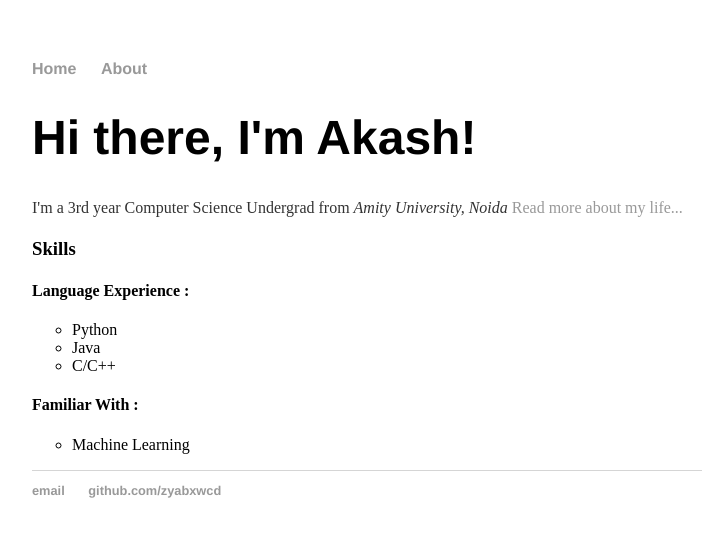
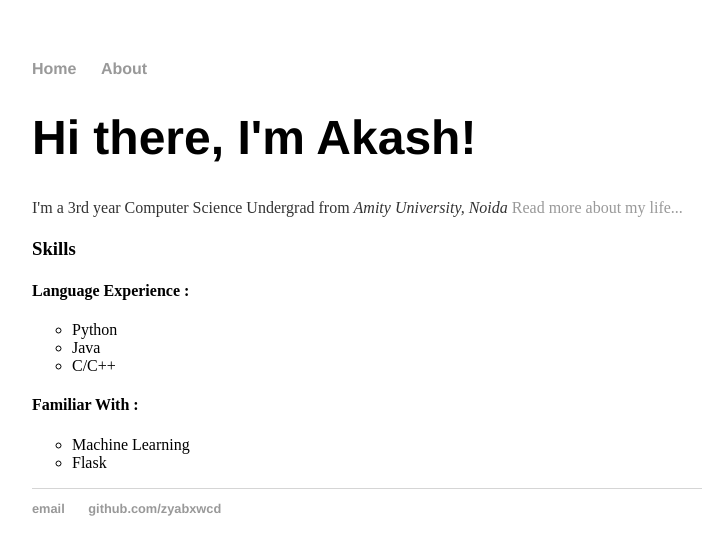
Before and after one commit to thisis-akash/thisis-akash.github.io, a Jekyll site: the page built from index.html, in a window 1280 px wide. Shown: the top 555 px of the page, without its empty margins (160-862 px from the left). Built offline with Jekyll 4.4.1, drawn with Linux system fonts in a browser that asks for light colours.

Commit message:
Update index.html

```diff
--- a/index.html
+++ b/index.html
@@ -1,6 +1,6 @@
 ---
 layout: default
-title: Akash Aggarwal, Software Developer
+title: Akash Aggarwal - Software Developer
 ---
 <div class="blurb">
 	<h1>Hi there, I'm Akash!</h1>
@@ -15,5 +15,6 @@ title: Akash Aggarwal, Software Developer
 	<h4>Familiar With :</h5>
 		<ul style="list-style-type:circle">
   			<li>Machine Learning</li>
+			<li>Flask</li>
 		</ul>
 </div><!-- /.blurb -->
```
